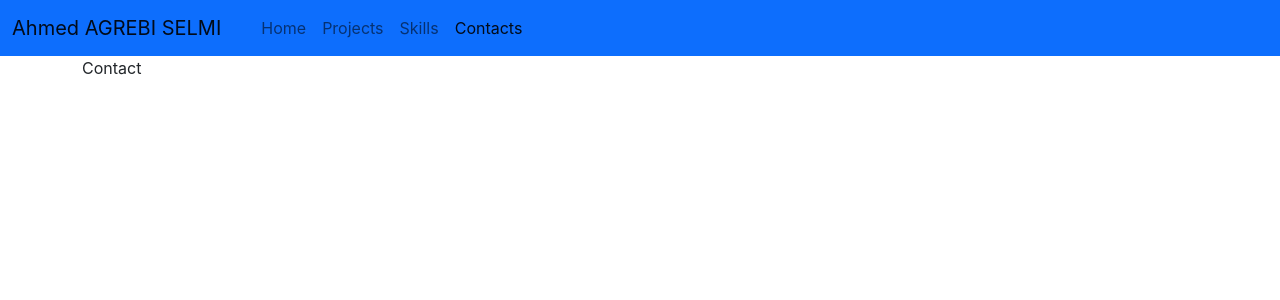
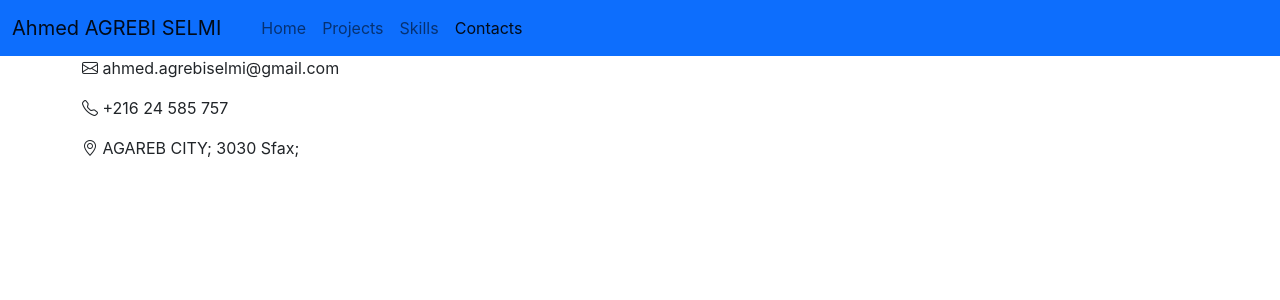
Before and after one commit to AhmedAgrebiSelmi/portfolio, a React (Create React App) app: page /contact in a window 1280 px wide. Shown: the top 300 px of the page. Built offline with nearby package versions, Linux system fonts and the light colour scheme.

Commit message:
add contenr to the contact page

```diff
--- a/package.json
+++ b/package.json
@@ -8,6 +8,7 @@
     "@testing-library/user-event": "^13.5.0",
     "axios": "^0.27.2",
     "bootstrap": "^5.2.0",
+    "bootstrap-icons": "^1.9.1",
     "react": "^18.2.0",
     "react-dom": "^18.2.0",
     "react-router-dom": "^5.3.3",
--- a/src/index.js
+++ b/src/index.js
@@ -3,6 +3,8 @@
 //C:\Users\ASUS\Projects\portfolio\node_modules\bootstrap\dist\css\bootstrap.min.css
 import 'bootstrap/dist/css/bootstrap.min.css'
 import 'bootstrap/dist/js/bootstrap.bundle'
+import 'bootstrap-icons/font/bootstrap-icons.css'
+
 import './index.css';
 import App from './App';
 
--- a/src/pages/Contact.js
+++ b/src/pages/Contact.js
@@ -1,8 +1,23 @@
 import React from 'react'
 
 function Contact() {
+  const ContactInformations = {
+    email: 'ahmed.agrebiselmi@gmail.com',
+    phoneNumber: '+216 24 585 757',
+    adress: {
+    city: 'Sfax',
+    Country: 'Tunisia',
+    Street: 'AGAREB CITY',
+    postalCode: 3030
+  }
+
+  }
   return (
-    <div>Contact</div>
+    <div>
+      <p> <i class="bi bi-envelope"></i> {ContactInformations.email}</p>
+      <p> <i class="bi bi-telephone"></i> {ContactInformations.phoneNumber}</p>
+      <p> <i class="bi bi-geo-alt"></i> {ContactInformations.adress.Street}; {ContactInformations.adress.postalCode} {ContactInformations.adress.city}; {ContactInformations.adress.Countrynp}</p>
+    </div>
   )
 }
 
```
Also changed, not shown: 1 other file (tests, documents, lock files or other folders).
